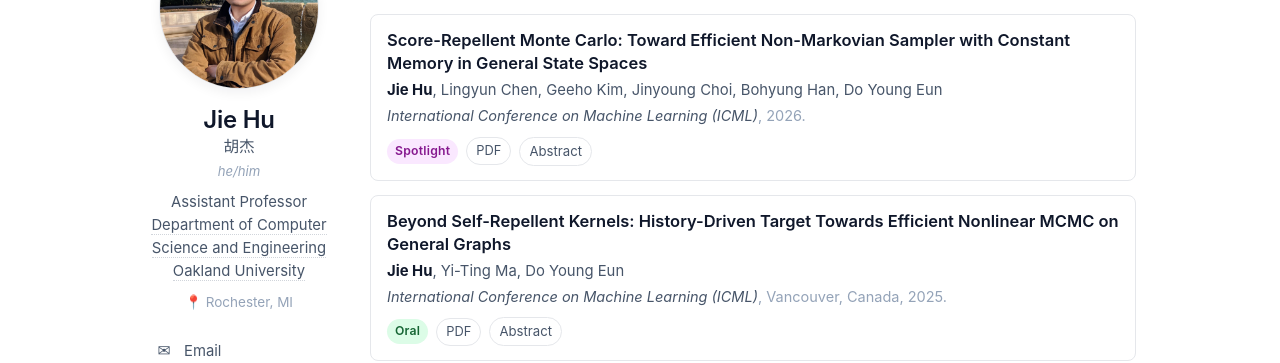
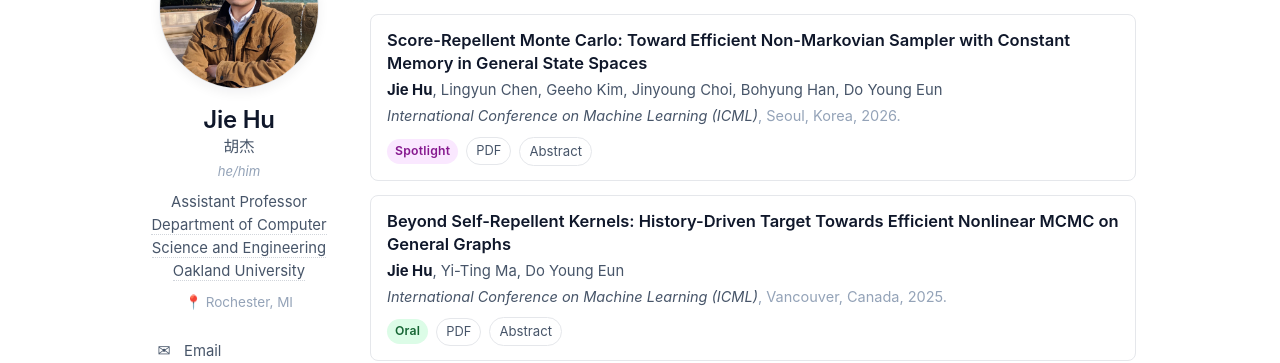
Before and after one commit to jiehu-research/jiehu-research.github.io, a Jekyll site: the page built from index.md, in a window 1280 px wide and 900 px high, scrolled down 478 px. Shown: the part 153-516 px from the top of the window. Built offline with Jekyll 4.4.1, drawn with Linux system fonts in a browser that asks for light colours.

Commit message:
Add location to ICML 2026 publication entry
Added location information for a publication.

```diff
--- a/_data/publications.yml
+++ b/_data/publications.yml
@@ -31,6 +31,7 @@
   authors: "<strong>Jie Hu</strong>, Lingyun Chen, Geeho Kim, Jinyoung Choi, Bohyung Han, Do Young Eun"
   venue: "International Conference on Machine Learning (ICML)"
   year: 2026
+  location: "Seoul, Korea"
   pdf: "https://arxiv.org/pdf/2604.22948"
   abstract: >
     We propose a *score-repellent* Monte Carlo sampler that is non-Markovian yet
```
